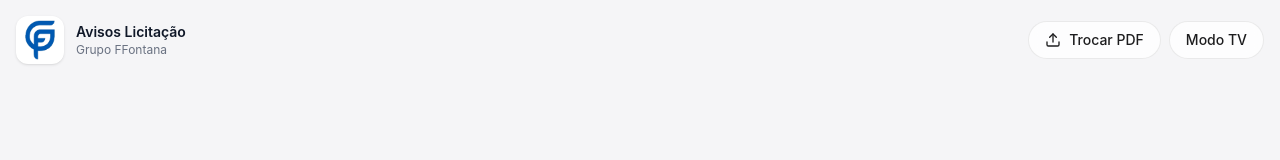
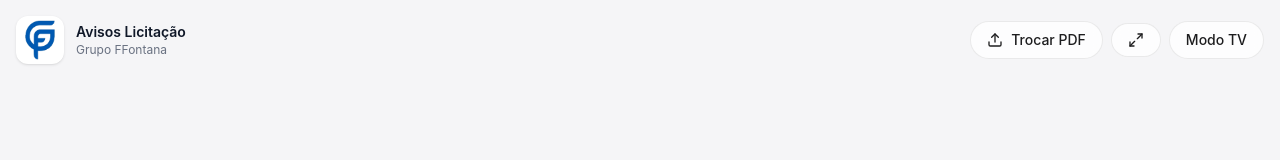
Before and after one commit to costacamargo1/sistema-avisos-pdf, a Next.js app: page / in a window 1280 px wide. Shown: the top 160 px of the page. Built offline with nearby package versions, Linux system fonts and the light colour scheme.

Commit message:
two buttons.

```diff
--- a/app/ClientApp.jsx
+++ b/app/ClientApp.jsx
@@ -405,6 +405,13 @@ export default function ClientApp() {
               </>
             )}
             <button
+              className="btn-secondary"
+              onClick={toggleFullscreen}
+              title="Tela Cheia"
+            >
+              <Maximize2 className="w-4 h-4" />
+            </button>
+            <button
               className={`btn-secondary ${tvMode ? 'bg-blue-50 text-blue-600 border-blue-200' : ''}`}
               onClick={() => setTvMode(t => !t)}
             >
```
